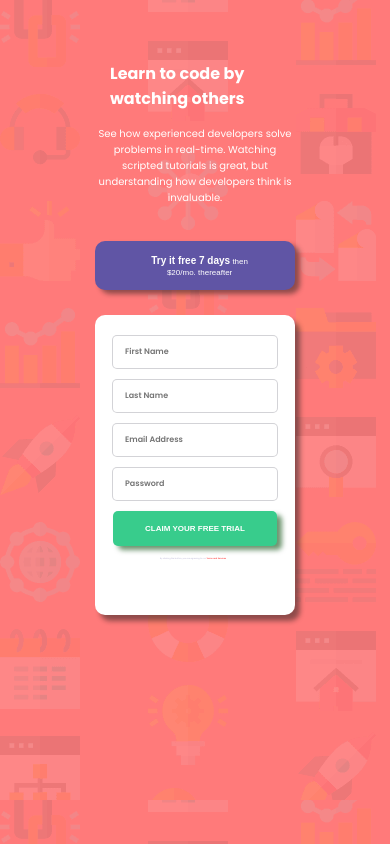
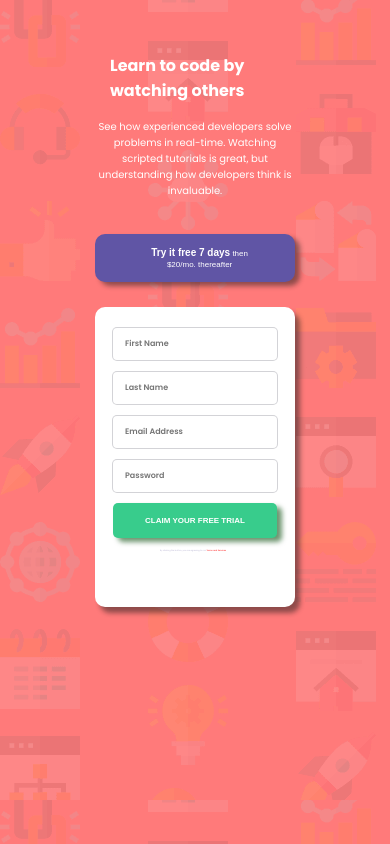
Before and after one commit to imparassharma/Responsive-Form, a plain HTML site: page index.html in a window 390 px wide. Shown: the top 844 px of the page. Drawn offline with Linux system fonts and the light colour scheme.

Commit message:
Update style.css

```diff
--- a/style.css
+++ b/style.css
@@ -109,7 +109,7 @@ body{
 @media screen and (max-width: 400px) {
 
     body{
-        margin: 50px 25px;
+        margin: 5vh 20vw;
     }
 
      .main{
```
